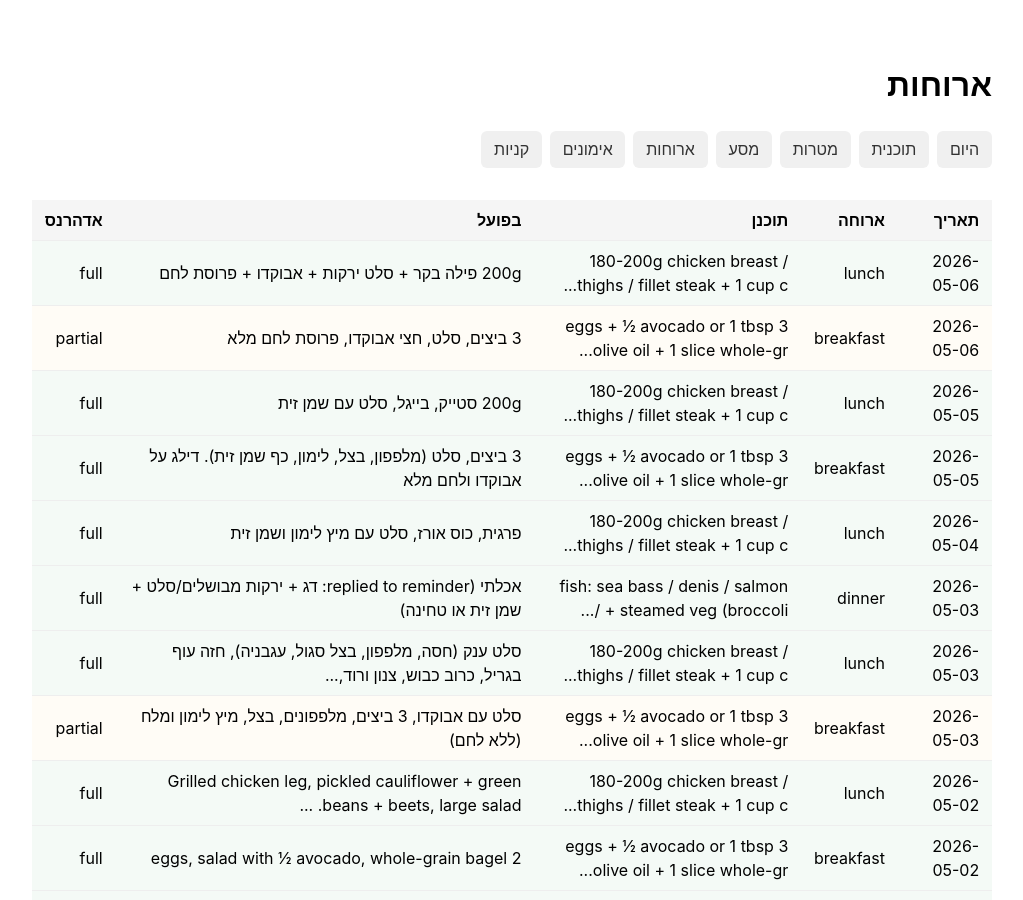
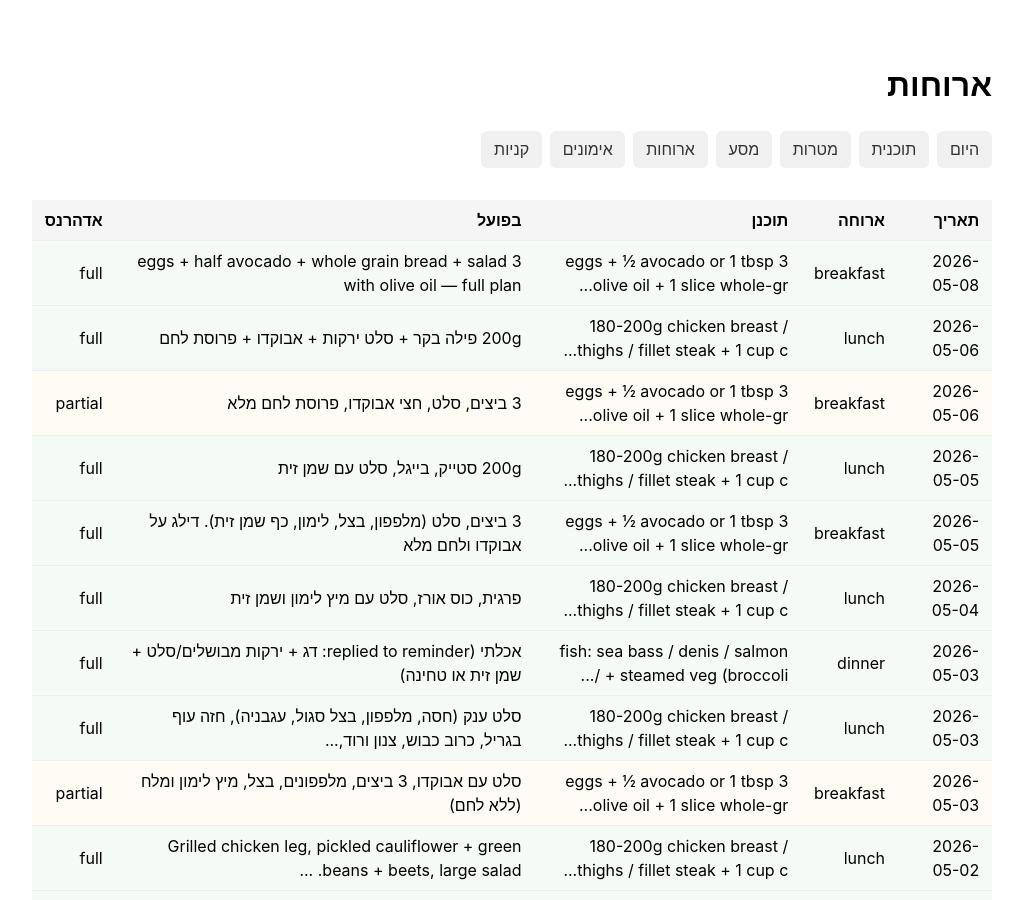
Before and after one commit to alexliv1234/alexbot-public, a Jekyll site: the page built from docs/lifechange/meals.html, in a window 1280 px wide and 900 px high. Shown: the whole window, without its empty margins (128-1151 px from the left). Built offline with Jekyll 4.4.1, drawn with Linux system fonts in a browser that asks for light colours; some of the changed text lies outside the part shown.

Commit message:
📊 coach site update (2026-05-08_14-00)

```diff
--- a/docs/_data/coach/adherence.json
+++ b/docs/_data/coach/adherence.json
@@ -46,5 +46,9 @@
   {
     "date": "2026-05-06",
     "score": null
+  },
+  {
+    "date": "2026-05-08",
+    "score": null
   }
 ]
--- a/docs/_data/coach/meals.json
+++ b/docs/_data/coach/meals.json
@@ -315,5 +315,14 @@
     "planned": "180-200g chicken breast / thighs / fillet steak + 1 cup cooked rice / potato / sweet potato / 4-6 rice crackers + pickled cauliflower / green beans + large salad + 1 tbsp olive oil",
     "actual": "200g פילה בקר + סלט ירקות + אבוקדו + פרוסת לחם",
     "adherence": "full"
+  },
+  {
+    "date": "2026-05-08",
+    "ts": "2026-05-08T10:18:25+03:00",
+    "type": "meal",
+    "slot": "breakfast",
+    "planned": "3 eggs + ½ avocado or 1 tbsp olive oil + 1 slice whole-grain/sourdough bread + vegetable salad",
+    "actual": "3 eggs + half avocado + whole grain bread + salad with olive oil — full plan",
+    "adherence": "full"
   }
 ]
--- a/docs/_data/coach/today.json
+++ b/docs/_data/coach/today.json
@@ -1,10 +1,28 @@
 {
   "next_event": "see schedule below",
   "adherence": "in-progress",
-  "as_of": "2026-05-08T08:00:07",
-  "meals": [],
+  "as_of": "2026-05-08T14:00:05",
+  "meals": [
+    {
+      "slot": "breakfast",
+      "actual": "3 eggs + half avocado + whole grain bread + salad with olive oil — full plan",
+      "adherence": "full",
+      "time": "10:18"
+    }
+  ],
   "workouts": [],
-  "supplements": [],
+  "supplements": [
+    {
+      "name": "מים",
+      "taken": true,
+      "time": "10:03"
+    },
+    {
+      "name": "משקה שריפת שומן",
+      "taken": true,
+      "time": "10:03"
+    }
+  ],
   "water_ml": 0,
   "water_target_ml": 2500
 }
```
